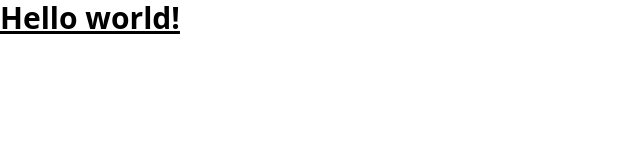
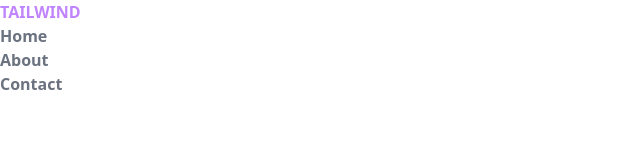
Before and after one commit to Ic3ShoT/news-tail, a website: page index.html in a window 1280 px wide. Shown: the whole page, without its empty margins (0-640 px from the left). Drawn offline with Linux system fonts and the light colour scheme.

Commit message:
practice different fonts

```diff
--- a/index.html
+++ b/index.html
@@ -9,8 +9,15 @@
     <title>TailwindCSS</title>
 </head>
 <body>
-    <h1 class="text-3xl font-bold underline">
-        Hello world!
-    </h1>
+<header>
+    <a class="uppercase font-bold text-purple-400" href="#">TailWind</a>
+    <nav>
+        <ul class="text-gray-500 font-semibold">
+            <li><a href="#">Home</a></li>
+            <li><a href="#">About</a></li>
+            <li><a href="#">Contact</a></li>
+        </ul>
+    </nav>
+</header>
 </body>
 </html>
--- a/package.json
+++ b/package.json
@@ -4,7 +4,7 @@
   "description": "",
   "main": "index.js",
   "scripts": {
-    "build": "tailwindcss build -i src/main.css -o public/styles.css"
+    "build": "tailwindcss build -i src/main.css -o public/styles.css --watch"
   },
   "author": "",
   "license": "ISC",
```
Also changed, not shown: public/styles.css.
